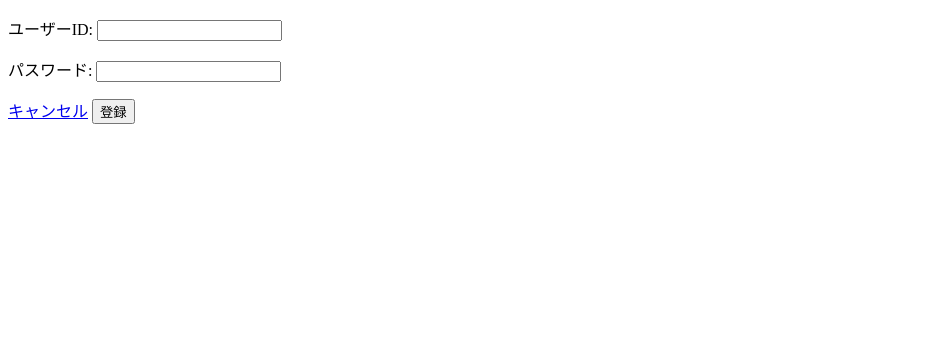
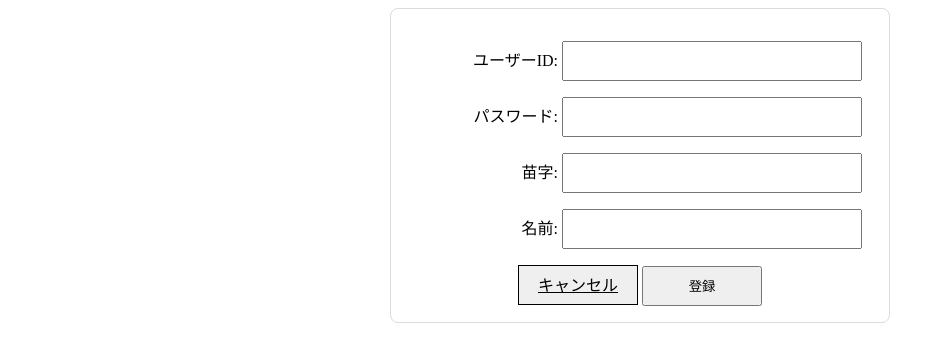
Before and after one commit to becas1106/python-nanka, a Django app: page /test/register in a window 1280 px wide. Shown: the top 362 px of the page, without its empty margins (0-944 px from the left). Run offline with Django 4.2, Linux system fonts and the light colour scheme.

Commit message:
登録フォーム、セッション等

```diff
--- a/project/project/static/css/index.css
+++ /dev/null
@@ -1,3 +0,0 @@
-body{
-    text-align: center;
-}
--- /dev/null
+++ b/project/static/css/common.css
@@ -0,0 +1,21 @@
+input {
+    height: 40px;
+}
+
+button {
+    width: 120px;
+    height: 40px;
+}
+
+a.button {
+    width: 120px;
+    height: 40px;
+    background: rgb(239,239,239);
+    border: 1px solid black;
+
+    box-sizing: border-box;
+    display: inline-block;
+    color: black;
+    text-align: center;
+    line-height: 40px;
+}
--- /dev/null
+++ b/project/static/css/register.css
@@ -0,0 +1,21 @@
+form {
+    width: 500px;
+    text-align: center;
+    margin: 0 auto;
+    border: 1px solid gainsboro;
+    border-radius: 8px;
+    padding: 16px;
+    box-sizing: border-box;
+}
+
+label {
+    display: inline-block;
+    width: 140px;
+    text-align: right;
+}
+
+input {
+    width: 300px;
+    box-sizing: border-box;
+    padding: 8px;
+}
--- a/project/templates/testApp/register.html
+++ b/project/templates/testApp/register.html
@@ -3,12 +3,15 @@
 <head>
   <meta charset="utf-8">
   <title>ユーザー登録</title>
+  {% load static %}
+  <link rel="stylesheet" href="{% static 'css/common.css' %}"/>
+  <link rel="stylesheet" href="{% static 'css/register.css' %}"/>
 </head>
 <body>
   <form method="POST">
     {% csrf_token %}
     {{ form.as_p }}
-    <a id="cancel" href="{% url 'testApp:index' %}">キャンセル</a>
+    <a id="cancel" class="button" href="{% url 'testApp:index' %}">キャンセル</a>
     <button id="register" type="submit">登録</button>
   </form>
 </body>
--- a/project/templates/testApp/top.html
+++ b/project/templates/testApp/top.html
@@ -6,5 +6,6 @@
 </head>
 <body>
   <h1>トップ</h1>
+  {{ user }}
 </body>
 </html>
--- a/project/testApp/forms.py
+++ b/project/testApp/forms.py
@@ -1,13 +1,20 @@
 from django import forms
+from .models import User
 
 class LoginForm(forms.Form):
     user = forms.CharField(label='ユーザーID')
-    password = forms.CharField(label='パスワード', widget=forms.PasswordInput(), min_length=8)
+    password = forms.CharField(label='パスワード', min_length=8)
+    # password = forms.CharField(label='パスワード', widget=forms.PasswordInput(), min_length=8)
 
-# 複数指定できねえ
-# class RegisterForm(forms.Form):
-    # user = forms.CharField(label='ユーザーID', min_length=4, max_length=16)
-    # password = forms.CharField(label='パスワード', widget=forms.PasswordInput(), min_length=8)
-    # re_password = forms.CharField(label='パスワード再入力', widget=forms.PasswordInput(), min_length=8)
-    # last_name = forms.CharField(labe='名字', max_length=8)
-    # first_name = forms.CharField(label='名前', max_length=8)
+class RegisterForm(forms.ModelForm):
+    class Meta:
+        model = User
+        fields = ['user_id', 'password', 'first_name', 'last_name']
+        labels={
+            'user_id': 'ユーザーID',
+            'password': 'パスワード',
+            'first_name': '苗字',
+            'last_name': '名前',
+        }
+        #TODO モデルにない行の表示方法とフォームの種類変更方法(パスワード隠したい)
+        #TODO パスワード平文じゃなくハッシュで保存する方法
--- a/project/testApp/models.py
+++ b/project/testApp/models.py
@@ -1,9 +1,13 @@
 from django.db import models
+from django.contrib.auth.models import User
+import uuid
 
 class Test(models.Model):
     id = models.IntegerField(primary_key=True)
 
 class User(models.Model):
-    id = models.IntegerField(primary_key=True)
+    id = models.UUIDField(primary_key=True, default=uuid.uuid4, editable=False)
+    user_id = models.CharField(max_length=20)
+    password = models.CharField(max_length=16)
     first_name = models.CharField(max_length=20)
     last_name = models.CharField(max_length=20)
--- a/project/testApp/views.py
+++ b/project/testApp/views.py
@@ -1,5 +1,6 @@
 from django.shortcuts import render, redirect
-from .forms import LoginForm
+from .forms import LoginForm, RegisterForm
+from .models import User
 
 TEMPLATE_INDEX = 'testApp/index.html'
 def index(request):
@@ -10,29 +11,38 @@ def index(request):
     request.session.clear()
 
     if form.is_valid():
+        try:
+            targetUser = User.objects.get(user_id = form.cleaned_data['user'], password = form.cleaned_data['password'])
+        except User.DoesNotExist:
+            return redirect('./')
+
         template_name = TEMPLATE_TOP
+        request.session['id'] = str(targetUser.id)
         request.session['loggedin'] = True
-
-    print(template_name)
     return render(request,template_name,context)
 
 
 TEMPLATE_REGISTER = 'testApp/register.html'
 def register(request):
     template_name = TEMPLATE_REGISTER
-    form = LoginForm(request.POST or None)
+    form = RegisterForm(request.POST or None)
     context = {}
     context['form'] = form
-    if form.is_valid():
-        template_name = TEMPLATE_INDEX
-    print(template_name)
+    if request.method == 'POST' :
+        if form.is_valid():
+            template_name = TEMPLATE_INDEX
+            form.save()
+            return redirect('/test')
     return render(request,template_name,context)
 
 
 TEMPLATE_TOP = 'testApp/top.html'
 def top(request):
     loggedin = request.session.get('loggedin')
+    id = request.session.get('id')
+    context = {}
+    context['user'] = id
     if loggedin:
-        return render(request, TEMPLATE_TOP)
+        return render(request, TEMPLATE_TOP, context)
     else:
         return redirect('/test')
```
Also changed, not shown: project/project/settings.py (+25 -0 lines), project/static/css/index.css (added, +8 -0 lines), project/templates/testApp/index.html (+9 -2 lines), project/testApp/migrations/0001_initial.py, project/testApp/migrations/0002_alter_user_password.py (added), project/testApp/migrations/0002_user.py (deleted), 1 other file.
